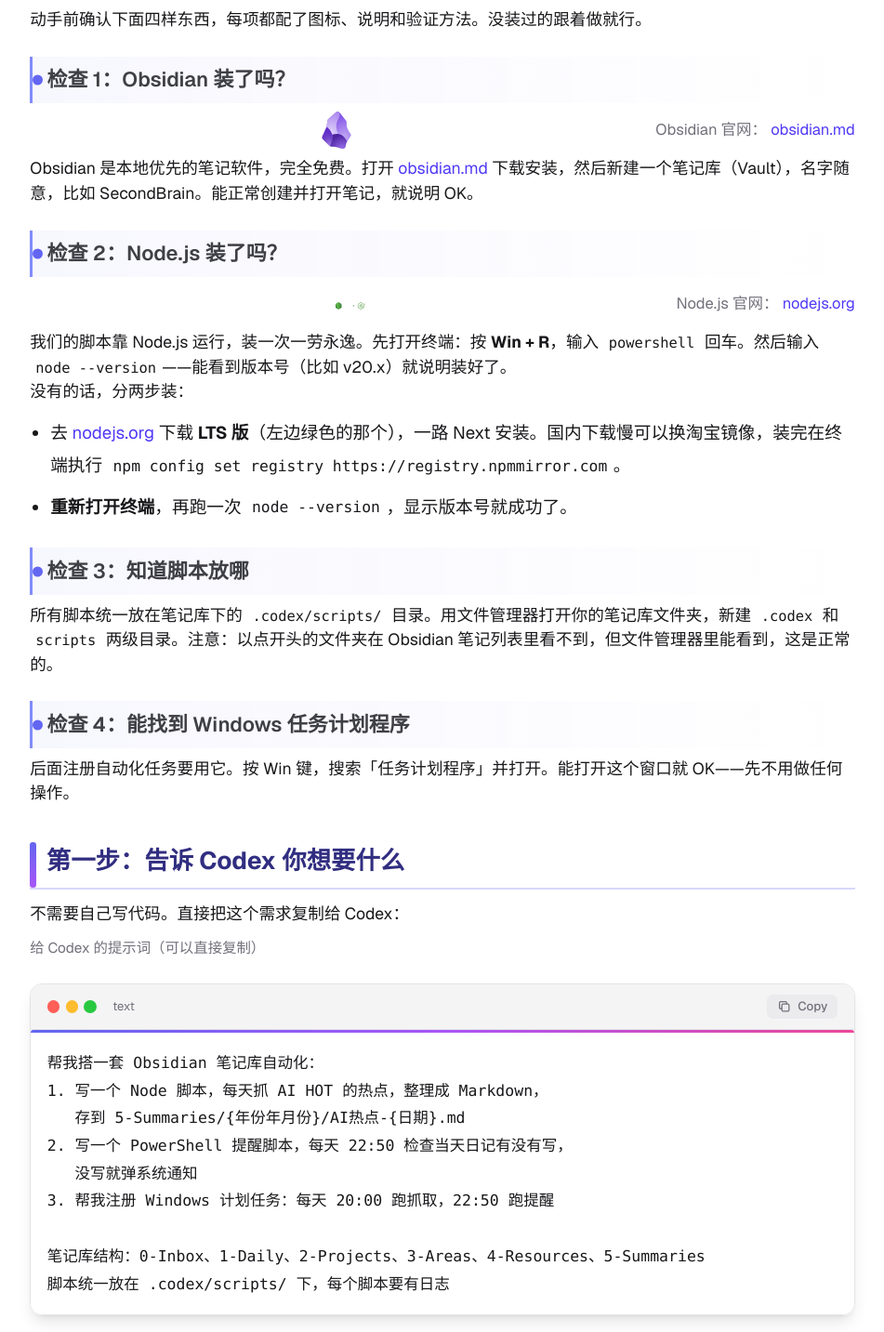
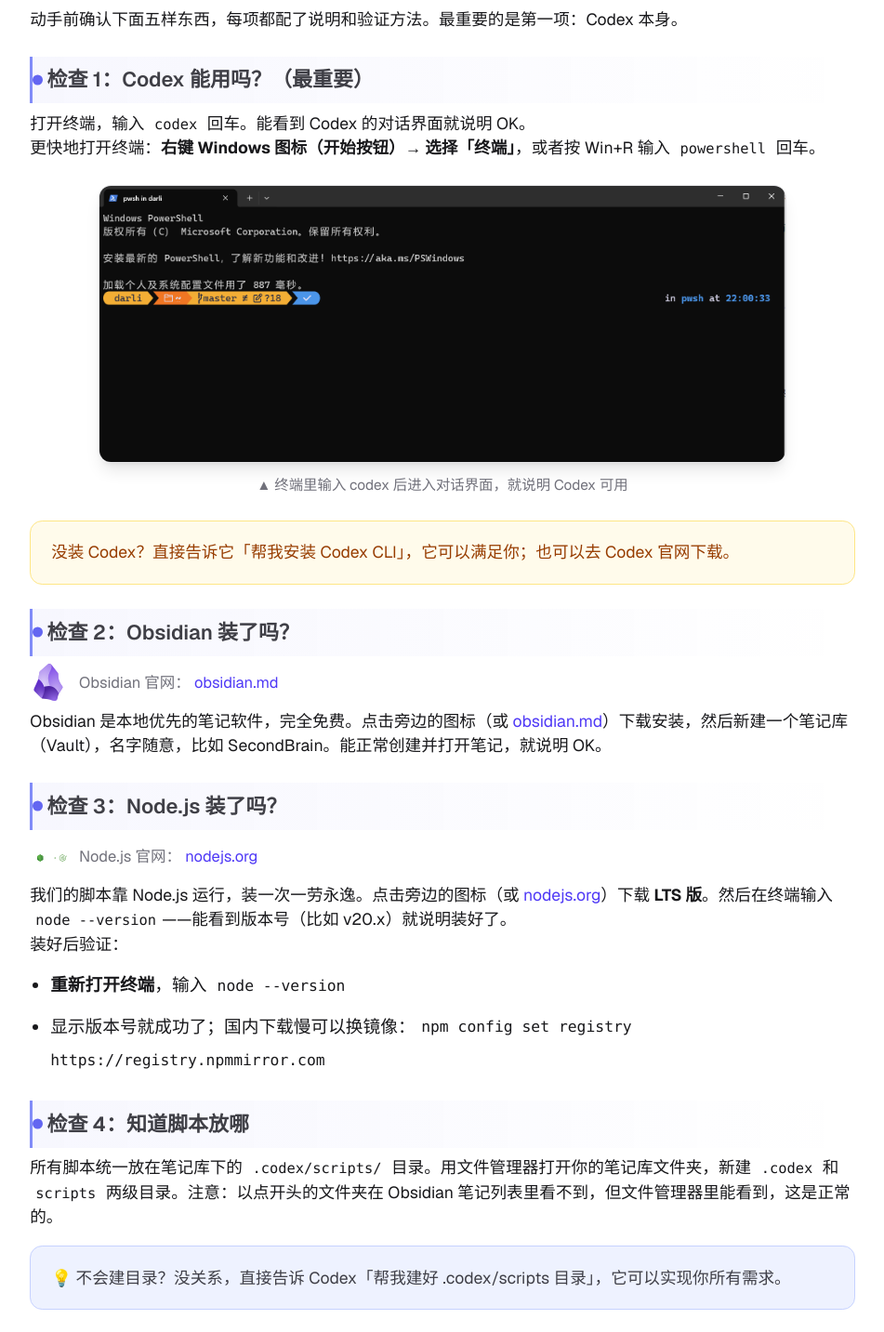
Before and after one commit to Muanyan-mjq/muanyan-portfolio, a Next.js app: page /blog/codex-obsidian-workflow in a window 1280 px wide. Shown: the part 1000-2433 px from the top of the page at 93% size, without its empty margins (284-1235 px from the left). Built offline with nearby package versions, Linux system fonts and the light colour scheme.

Commit message:
Add Codex/terminal checks with screenshots, clickable logos, cross-post links, bigger first cover, new titles

```diff
--- a/src/app/blog/aihot-interest-radar/page.tsx
+++ b/src/app/blog/aihot-interest-radar/page.tsx
@@ -1,6 +1,7 @@
 "use client";
 
 import { useState } from "react";
+import Link from "next/link";
 import { useLang } from "@/components/language-context";
 import { BlogPostLayout } from "@/components/blog-post-layout";
 import { CodeBlock } from "@/components/code-block";
@@ -45,16 +46,20 @@
     intro_p2:
       "这篇教你给热点加一个「兴趣雷达」：抓完后自动扫描关键词，命中你订阅的主题就弹窗提醒，没命中就静默——就像聊天软件的「特别关心」，只有被标记的人才弹提醒。全程不需要你自己写代码，<strong>你告诉 Codex 你想要什么，剩下的它来做。</strong>",
     h2_prep: "准备工作",
-    prep_p1: "动手前确认下面三样东西：",
-    prep_check1: "检查 1：上一篇的抓取脚本跑通了吗？",
-    prep_check1_desc:
-      "兴趣雷达是接在热点抓取后面的，所以先确认热点文件能正常生成。打开 <code>5-Summaries/2026年8月/</code>，能看到当天的 <code>AI热点-日期.md</code> 就 OK。如果还没有，先回上一篇把抓取脚本搭起来——整个「兴趣雷达」是它的下游。",
-    prep_check2: "检查 2：PowerShell 能用吗？",
+    prep_p1: "动手前确认下面四样东西。大部分在上一篇已经讲过——没搭过的，先点链接回上一篇看。",
+    prep_check1: "检查 1：Codex 能用吗？",
+    prep_check1_desc: "和上一篇检查 1 一样：打开终端输入 <code>codex</code>，能进入对话界面就 OK。",
+    prep_check1_link: "Codex 安装与终端教程（上一篇）→",
+    prep_check2: "检查 2：上一篇的抓取脚本跑通了吗？",
     prep_check2_desc:
-      "Windows 自带 PowerShell，不用额外安装。按 <strong>Win + R</strong>，输入 <code>powershell</code> 回车，能输入命令就行。",
-    prep_check3: "检查 3：知道文件放哪",
-    prep_check3_desc:
-      "两个文件会放在 <code>.codex/scripts/</code> 下：<code>notify_aihot_keywords.ps1</code>（弹窗脚本）和 <code>aihot_keywords.json</code>（关键词配置）。不会建目录？和上一篇检查 3 一样：文件管理器里新建 <code>.codex/scripts</code> 两级文件夹。",
+      "兴趣雷达是接在热点抓取后面的，先确认热点文件能正常生成：打开 <code>5-Summaries/2026年8月/</code>，能看到当天的 <code>AI热点-日期.md</code> 就 OK。",
+    prep_check2_link: "没搭好？先看这一篇 →",
+    prep_check3: "检查 3：终端能打开吗？",
+    prep_check3_desc: "本篇的弹窗脚本要用终端运行。更快的方式：<strong>右键 Windows 图标（开始按钮）→ 选择「终端」</strong>，能打开下面这样的窗口就 OK：",
+    prep_check3_caption: "▲ Windows 终端正常打开（Windows Terminal）",
+    prep_check4: "检查 4：知道文件放哪",
+    prep_check4_desc:
+      "两个文件会放在 <code>.codex/scripts/</code> 下：<code>notify_aihot_keywords.ps1</code>（弹窗脚本）和 <code>aihot_keywords.json</code>（关键词配置）。不会建目录？直接告诉 Codex「帮我建好 .codex/scripts 目录」，它可以实现你所有需求。",
     h2_what: "兴趣雷达是什么",
     what_p1:
       "一句话：<strong>给热点抓取加一道过滤器。</strong>抓取完成后自动扫描当天文件里的关键词，命中你订阅的主题就弹一个居中的弹窗（带实时倒计时和「打开笔记」按钮），没命中就安静地写一行日志。",
@@ -120,16 +125,20 @@
     intro_p2:
       "This post shows you how to add an \"Interest Radar\" to that news: after fetching, keywords are scanned automatically; a popup appears only when a topic you subscribe to matches, and stays silent otherwise — like \"close friends\" notifications in a chat app. No coding from scratch — <strong>you tell Codex what you want, and it builds it for you.</strong>",
     h2_prep: "Preparation",
-    prep_p1: "Before we start, confirm these three things:",
-    prep_check1: "Check 1: Is the fetch script from the previous post working?",
-    prep_check1_desc:
-      "The radar hooks onto the news fetch, so first make sure the news file generates. Open <code>5-Summaries/2026年8月/</code> — if today's <code>AI热点-日期.md</code> is there, you're good. If not, go back to the previous post and set up the fetch script — the radar is its downstream.",
-    prep_check2: "Check 2: Is PowerShell available?",
+    prep_p1: "Before we start, confirm these four things. Most were covered in the previous post — if you haven't set them up, follow the links back first.",
+    prep_check1: "Check 1: Is Codex available?",
+    prep_check1_desc: "Same as Check 1 in the previous post: open a terminal, run <code>codex</code>, and reach its conversation interface.",
+    prep_check1_link: "Codex install & terminal guide (previous post) →",
+    prep_check2: "Check 2: Is the fetch script from the previous post working?",
     prep_check2_desc:
-      "Windows ships with PowerShell — no install needed. Press <strong>Win + R</strong>, type <code>powershell</code>, Enter. Being able to type commands is enough.",
-    prep_check3: "Check 3: Know where the files live",
-    prep_check3_desc:
-      "Two files go into <code>.codex/scripts/</code>: <code>notify_aihot_keywords.ps1</code> (the popup script) and <code>aihot_keywords.json</code> (keyword config). Don't know how to create the folder? Same as Check 3 in the previous post: create <code>.codex/scripts</code> in a file manager.",
+      "The radar hooks onto the news fetch, so first confirm the news file generates: open <code>5-Summaries/2026年8月/</code> — if today's <code>AI热点-日期.md</code> is there, you're good.",
+    prep_check2_link: "Not set up yet? Read this post first →",
+    prep_check3: "Check 3: Can you open a terminal?",
+    prep_check3_desc: "This post's popup script runs in a terminal. Faster way: <strong>right-click the Windows icon (Start button) → choose \"Terminal\"</strong> — a window like this means you're good:",
+    prep_check3_caption: "▲ Windows Terminal opens normally (Windows Terminal)",
+    prep_check4: "Check 4: Know where the files live",
+    prep_check4_desc:
+      "Two files go into <code>.codex/scripts/</code>: <code>notify_aihot_keywords.ps1</code> (the popup script) and <code>aihot_keywords.json</code> (keyword config). Don't know how to create folders? Just tell Codex \"create the .codex/scripts folder for me\" — it can handle all your needs.",
     h2_what: "What the Interest Radar Is",
     what_p1:
       "In one sentence: <strong>a filter on top of the news fetch.</strong> After fetching, it scans the day's file for keywords; if a topic you subscribe to matches, it pops a centered window (with a live countdown and an \"Open note\" button); otherwise it quietly writes a log line.",
@@ -256,10 +265,39 @@
       <p>{t("prep_p1")}</p>
       <h3>{t("prep_check1")}</h3>
       <p dangerouslySetInnerHTML={{ __html: t("prep_check1_desc") }} />
+      <Link
+        href="/blog/codex-obsidian-workflow"
+        className="group inline-flex items-center gap-2 mt-3 px-4 py-2.5 rounded-xl border border-zinc-200 dark:border-zinc-800 hover:border-indigo-500/50 transition-all duration-300 hover:shadow-md bg-zinc-50 dark:bg-zinc-900/50"
+      >
+        <span className="text-indigo-600 dark:text-indigo-400 font-semibold text-sm group-hover:underline">{t("prep_check1_link")}</span>
+        <svg className="w-4 h-4 text-zinc-400 group-hover:text-indigo-500 transition-colors" fill="none" viewBox="0 0 24 24" stroke="currentColor">
+          <path strokeLinecap="round" strokeLinejoin="round" strokeWidth={2} d="M9 5l7 7-7 7" />
+        </svg>
+      </Link>
+
       <h3 className="mt-8">{t("prep_check2")}</h3>
       <p dangerouslySetInnerHTML={{ __html: t("prep_check2_desc") }} />
+      <Link
+        href="/blog/codex-obsidian-workflow"
+        className="group inline-flex items-center gap-2 mt-3 px-4 py-2.5 rounded-xl border border-zinc-200 dark:border-zinc-800 hover:border-indigo-500/50 transition-all duration-300 hover:shadow-md bg-zinc-50 dark:bg-zinc-900/50"
+      >
+        <span className="text-indigo-600 dark:text-indigo-400 font-semibold text-sm group-hover:underline">{t("prep_check2_link")}</span>
+        <svg className="w-4 h-4 text-zinc-400 group-hover:text-indigo-500 transition-colors" fill="none" viewBox="0 0 24 24" stroke="currentColor">
+          <path strokeLinecap="round" strokeLinejoin="round" strokeWidth={2} d="M9 5l7 7-7 7" />
+        </svg>
+      </Link>
+
       <h3 className="mt-8">{t("prep_check3")}</h3>
       <p dangerouslySetInnerHTML={{ __html: t("prep_check3_desc") }} />
+      <figure className="my-6">
+        <div className="rounded-xl overflow-hidden border border-zinc-200 dark:border-zinc-700 shadow-lg max-w-2xl mx-auto">
+          <img src={`${BASE_PATH}/blog-images/terminal.png`} alt="Windows Terminal open" className="w-full" />
+        </div>
+        <figcaption className="text-center text-sm text-zinc-500 dark:text-zinc-400 mt-3">{t("prep_check3_caption")}</figcaption>
+      </figure>
+
+      <h3 className="mt-8">{t("prep_check4")}</h3>
+      <p dangerouslySetInnerHTML={{ __html: t("prep_check4_desc") }} />
 
       <h2 id="what">{t("h2_what")}</h2>
       <p dangerouslySetInnerHTML={{ __html: t("what_p1") }} />
--- a/src/app/blog/codex-obsidian-workflow/page.tsx
+++ b/src/app/blog/codex-obsidian-workflow/page.tsx
@@ -46,21 +46,27 @@
     intro_p2:
       "这篇教你用 Codex 把这套「整理」本身自动化：每天 20:00 热点自动归档、22:50 提醒写日记、按月自动整理。全程不需要你自己写代码——<strong>你只需要告诉 Codex 你想要什么，剩下的它来做。</strong>",
     h2_prep: "准备工作",
-    prep_p1: "动手前确认下面四样东西，每项都配了图标、说明和验证方法。没装过的跟着做就行。",
-    prep_check1: "检查 1：Obsidian 装了吗？",
-    prep_check1_desc:
-      "Obsidian 是本地优先的笔记软件，完全免费。打开 <a href='https://obsidian.md/' target='_blank' class='text-indigo-600 dark:text-indigo-400 hover:underline'>obsidian.md</a> 下载安装，然后新建一个笔记库（Vault），名字随意，比如 SecondBrain。能正常创建并打开笔记，就说明 OK。",
-    prep_check2: "检查 2：Node.js 装了吗？",
+    prep_p1: "动手前确认下面五样东西，每项都配了说明和验证方法。最重要的是第一项：Codex 本身。",
+    prep_check1: "检查 1：Codex 能用吗？（最重要）",
+    prep_check1_desc: "打开终端，输入 <code>codex</code> 回车。能看到 Codex 的对话界面就说明 OK。",
+    prep_check1_fast: "更快地打开终端：<strong>右键 Windows 图标（开始按钮）→ 选择「终端」</strong>，或者按 Win+R 输入 <code>powershell</code> 回车。",
+    prep_check1_caption: "▲ 终端里输入 codex 后进入对话界面，就说明 Codex 可用",
+    prep_check1_no: "没装 Codex？直接告诉它「帮我安装 Codex CLI」，它可以满足你；也可以去 Codex 官网下载。",
+    prep_check2: "检查 2：Obsidian 装了吗？",
     prep_check2_desc:
-      "我们的脚本靠 Node.js 运行，装一次一劳永逸。先打开终端：按 <strong>Win + R</strong>，输入 <code>powershell</code> 回车。然后输入 <code>node --version</code>——能看到版本号（比如 v20.x）就说明装好了。",
-    prep_check2_step: "没有的话，分两步装：",
-    prep_check2_s1: "去 <a href='https://nodejs.org/' target='_blank' class='text-indigo-600 dark:text-indigo-400 hover:underline'>nodejs.org</a> 下载 <strong>LTS 版</strong>（左边绿色的那个），一路 Next 安装。国内下载慢可以换淘宝镜像，装完在终端执行 <code>npm config set registry https://registry.npmmirror.com</code>。",
-    prep_check2_s2: "<strong>重新打开终端</strong>，再跑一次 <code>node --version</code>，显示版本号就成功了。",
-    prep_check3: "检查 3：知道脚本放哪",
+      "Obsidian 是本地优先的笔记软件，完全免费。点击旁边的图标（或 <a href='https://obsidian.md/' target='_blank' class='text-indigo-600 dark:text-indigo-400 hover:underline'>obsidian.md</a>）下载安装，然后新建一个笔记库（Vault），名字随意，比如 SecondBrain。能正常创建并打开笔记，就说明 OK。",
+    prep_check3: "检查 3：Node.js 装了吗？",
     prep_check3_desc:
+      "我们的脚本靠 Node.js 运行，装一次一劳永逸。点击旁边的图标（或 <a href='https://nodejs.org/' target='_blank' class='text-indigo-600 dark:text-indigo-400 hover:underline'>nodejs.org</a>）下载 <strong>LTS 版</strong>。然后在终端输入 <code>node --version</code>——能看到版本号（比如 v20.x）就说明装好了。",
+    prep_check3_step: "装好后验证：",
+    prep_check3_s1: "<strong>重新打开终端</strong>，输入 <code>node --version</code>",
+    prep_check3_s2: "显示版本号就成功了；国内下载慢可以换镜像：<code>npm config set registry https://registry.npmmirror.com</code>",
+    prep_check4: "检查 4：知道脚本放哪",
+    prep_check4_desc:
       "所有脚本统一放在笔记库下的 <code>.codex/scripts/</code> 目录。用文件管理器打开你的笔记库文件夹，新建 <code>.codex</code> 和 <code>scripts</code> 两级目录。注意：以点开头的文件夹在 Obsidian 笔记列表里看不到，但文件管理器里能看到，这是正常的。",
-    prep_check4: "检查 4：能找到 Windows 任务计划程序",
-    prep_check4_desc:
+    prep_check4_tip: "💡 不会建目录？没关系，直接告诉 Codex「帮我建好 .codex/scripts 目录」，它可以实现你所有需求。",
+    prep_check5: "检查 5：能找到 Windows 任务计划程序",
+    prep_check5_desc:
       "后面注册自动化任务要用它。按 Win 键，搜索「任务计划程序」并打开。能打开这个窗口就 OK——先不用做任何操作。",
     h2_tell: "第一步：告诉 Codex 你想要什么",
     tell_p1: "不需要自己写代码。直接把这个需求复制给 Codex：",
@@ -148,21 +154,27 @@
     intro_p2:
       "This post shows you how to automate that \"organizing\" itself with Codex: news auto-archived at 8pm, diary reminders at 10:50pm, automatic monthly filing. No coding from scratch — <strong>you tell Codex what you want, and it builds it for you.</strong>",
     h2_prep: "Preparation",
-    prep_p1: "Before we start, confirm these four things. Each has an icon, instructions, and a way to verify.",
-    prep_check1: "Check 1: Is Obsidian installed?",
-    prep_check1_desc:
-      "Obsidian is a local-first note app, completely free. Open <a href='https://obsidian.md/' target='_blank' class='text-indigo-600 dark:text-indigo-400 hover:underline'>obsidian.md</a>, download and install it, then create a vault — any name, e.g., SecondBrain. If you can create and open notes, you're good.",
-    prep_check2: "Check 2: Is Node.js installed?",
+    prep_p1: "Before we start, confirm these five things. Each has instructions and a way to verify. The most important one is the first: Codex itself.",
+    prep_check1: "Check 1: Is Codex available? (Most Important)",
+    prep_check1_desc: "Open a terminal and run <code>codex</code>. If you land in Codex's conversation interface, you're good.",
+    prep_check1_fast: "Faster way to open a terminal: <strong>right-click the Windows icon (Start button) → choose \"Terminal\"</strong>, or press Win+R and type <code>powershell</code>.",
+    prep_check1_caption: "▲ Run codex in the terminal and reach its conversation interface — Codex is ready",
+    prep_check1_no: "Codex not installed? Just tell it \"help me install Codex CLI\" — it can; or download it from the official site.",
+    prep_check2: "Check 2: Is Obsidian installed?",
     prep_check2_desc:
-      "Our scripts run on Node.js — install once, done. First open a terminal: press <strong>Win + R</strong>, type <code>powershell</code>, Enter. Then run <code>node --version</code> — seeing a version (e.g., v20.x) means it's installed.",
-    prep_check2_step: "Not installed? Two steps:",
-    prep_check2_s1: "Download the <strong>LTS version</strong> (the green one on the left) from <a href='https://nodejs.org/' target='_blank' class='text-indigo-600 dark:text-indigo-400 hover:underline'>nodejs.org</a> and click Next all the way through. If downloads are slow, set the mirror with <code>npm config set registry https://registry.npmmirror.com</code>.",
-    prep_check2_s2: "<strong>Reopen the terminal</strong> and run <code>node --version</code> again — a version number means success.",
-    prep_check3: "Check 3: Know where the scripts live",
+      "Obsidian is a local-first note app, completely free. Click the icon next to this text (or <a href='https://obsidian.md/' target='_blank' class='text-indigo-600 dark:text-indigo-400 hover:underline'>obsidian.md</a>) to download and install it, then create a vault — any name, e.g., SecondBrain. If you can create and open notes, you're good.",
+    prep_check3: "Check 3: Is Node.js installed?",
     prep_check3_desc:
+      "Our scripts run on Node.js — install once, done. Click the icon next to this text (or <a href='https://nodejs.org/' target='_blank' class='text-indigo-600 dark:text-indigo-400 hover:underline'>nodejs.org</a>) to download the <strong>LTS version</strong>. Then run <code>node --version</code> in the terminal — seeing a version (e.g., v20.x) means it's installed.",
+    prep_check3_step: "Verify after installing:",
+    prep_check3_s1: "<strong>Reopen the terminal</strong> and run <code>node --version</code>",
+    prep_check3_s2: "A version number means success; if downloads are slow, set the mirror with <code>npm config set registry https://registry.npmmirror.com</code>",
+    prep_check4: "Check 4: Know where the scripts live",
+    prep_check4_desc:
       "All scripts go into <code>.codex/scripts/</code> inside your vault. Open the vault folder in a file manager and create the <code>.codex</code> and <code>scripts</code> folders. Note: dot-folders don't appear in Obsidian's note list, but they do in the file manager — that's normal.",
-    prep_check4: "Check 4: Can you find Task Scheduler?",
-    prep_check4_desc:
+    prep_check4_tip: "💡 Don't know how to create folders? Just tell Codex \"create the .codex/scripts folder for me\" — it can handle all your needs.",
+    prep_check5: "Check 5: Can you find Task Scheduler?",
+    prep_check5_desc:
       "We'll use it to register the automation tasks. Press the Win key, search \"Task Scheduler,\" and open it. Being able to open the window is enough — don't touch anything yet.",
     h2_tell: "Step 1: Tell Codex What You Want",
     tell_p1: "No need to write code yourself. Just paste this request to Codex:",
@@ -337,29 +349,41 @@
       <p>{t("prep_p1")}</p>
 
       <h3>{t("prep_check1")}</h3>
-      <p className="flex items-center gap-3 my-2">
-        <img src={`${BASE_PATH}/blog-images/obsidian-logo.svg`} alt="Obsidian logo" className="w-9 h-9" />
-        <span className="text-[15px] text-zinc-500 dark:text-zinc-400">{lang === "zh" ? "Obsidian 官网：" : "Official site:"} <a href="https://obsidian.md/" target="_blank" className="text-indigo-600 dark:text-indigo-400 hover:underline">obsidian.md</a></span>
-      </p>
       <p dangerouslySetInnerHTML={{ __html: t("prep_check1_desc") }} />
+      <p dangerouslySetInnerHTML={{ __html: t("prep_check1_fast") }} />
+      <figure className="my-6">
+        <div className="rounded-xl overflow-hidden border border-zinc-200 dark:border-zinc-700 shadow-lg max-w-2xl mx-auto">
+          <img src={`${BASE_PATH}/blog-images/terminal.png`} alt="Terminal running codex" className="w-full" />
+        </div>
+        <figcaption className="text-center text-sm text-zinc-500 dark:text-zinc-400 mt-3">{t("prep_check1_caption")}</figcaption>
+      </figure>
+      <div className="mt-4 px-5 py-4 bg-amber-50 dark:bg-amber-950/20 border border-amber-200 dark:border-amber-800/30 rounded-xl text-[16px] leading-[1.8] text-amber-800 dark:text-amber-200" dangerouslySetInnerHTML={{ __html: t("prep_check1_no") }} />
 
       <h3 className="mt-8">{t("prep_check2")}</h3>
       <p className="flex items-center gap-3 my-2">
-        <img src={`${BASE_PATH}/blog-images/nodejs-logo.svg`} alt="Node.js logo" className="w-9 h-9" />
+        <a href="https://obsidian.md/" target="_blank" rel="noopener noreferrer" title="Obsidian 官网"><img src={`${BASE_PATH}/blog-images/obsidian-logo.svg`} alt="Obsidian logo" className="w-9 h-9" /></a>
+        <span className="text-[15px] text-zinc-500 dark:text-zinc-400">{lang === "zh" ? "Obsidian 官网：" : "Official site:"} <a href="https://obsidian.md/" target="_blank" className="text-indigo-600 dark:text-indigo-400 hover:underline">obsidian.md</a></span>
+      </p>
+      <p dangerouslySetInnerHTML={{ __html: t("prep_check2_desc") }} />
+
+      <h3 className="mt-8">{t("prep_check3")}</h3>
+      <p className="flex items-center gap-3 my-2">
+        <a href="https://nodejs.org/" target="_blank" rel="noopener noreferrer" title="Node.js 官网"><img src={`${BASE_PATH}/blog-images/nodejs-logo.svg`} alt="Node.js logo" className="w-9 h-9" /></a>
         <span className="text-[15px] text-zinc-500 dark:text-zinc-400">{lang === "zh" ? "Node.js 官网：" : "Official site:"} <a href="https://nodejs.org/" target="_blank" className="text-indigo-600 dark:text-indigo-400 hover:underline">nodejs.org</a></span>
       </p>
-      <p dangerouslySetInnerHTML={{ __html: t("prep_check2_desc") }} />
-      <p>{t("prep_check2_step")}</p>
+      <p dangerouslySetInnerHTML={{ __html: t("prep_check3_desc") }} />
+      <p>{t("prep_check3_step")}</p>
       <ul className="list-disc pl-5 my-3 space-y-2 text-[17px] leading-[1.9]">
-        <li dangerouslySetInnerHTML={{ __html: t("prep_check2_s1") }} />
-        <li dangerouslySetInnerHTML={{ __html: t("prep_check2_s2") }} />
+        <li dangerouslySetInnerHTML={{ __html: t("prep_check3_s1") }} />
+        <li dangerouslySetInnerHTML={{ __html: t("prep_check3_s2") }} />
       </ul>
-
-      <h3 className="mt-8">{t("prep_check3")}</h3>
-      <p dangerouslySetInnerHTML={{ __html: t("prep_check3_desc") }} />
 
       <h3 className="mt-8">{t("prep_check4")}</h3>
       <p dangerouslySetInnerHTML={{ __html: t("prep_check4_desc") }} />
+      <div className="mt-4 px-5 py-4 bg-indigo-50 dark:bg-indigo-950/20 border border-indigo-200 dark:border-indigo-800/30 rounded-xl text-[16px] leading-[1.8] text-zinc-700 dark:text-zinc-300" dangerouslySetInnerHTML={{ __html: t("prep_check4_tip") }} />
+
+      <h3 className="mt-8">{t("prep_check5")}</h3>
+      <p dangerouslySetInnerHTML={{ __html: t("prep_check5_desc") }} />
 
       <h2 id="tell">{t("h2_tell")}</h2>
       <p>{t("tell_p1")}</p>
--- a/src/app/blog/page.tsx
+++ b/src/app/blog/page.tsx
@@ -221,6 +221,7 @@
   const cat = categories[post.category];
   // 封面图片使用大尺寸的 slug 白名单
   const isLargeCover = post.slug === "claude-code-statusline" || post.slug === "claude-code-mcp-setup" || post.slug === "hermes-agent-qq-wechat" || post.slug === "agi-era-thoughts" || post.slug === "codex-obsidian-workflow" || post.slug === "aihot-interest-radar";
+  const coverSize = post.slug === "codex-obsidian-workflow" ? "w-56 h-56" : isLargeCover ? "w-48 h-48" : "w-28 h-28";
 
   return (
     <Link href={`/blog/${post.slug}`} className="group block h-full">
@@ -228,7 +229,7 @@
         {/* Cover image */}
         <div className={`w-full h-40 bg-gradient-to-br ${post.cover.gradient} flex items-center justify-center relative overflow-hidden`}>
           {post.cover.image ? (
-            <img src={`${BASE_PATH}${post.cover.image}`} alt="" className={`relative z-10 object-contain group-hover:scale-110 transition-transform duration-500 rounded-xl ${isLargeCover ? "w-48 h-48" : "w-28 h-28"}`} />
+            <img src={`${BASE_PATH}${post.cover.image}`} alt="" className={`relative z-10 object-contain group-hover:scale-110 transition-transform duration-500 rounded-xl ${coverSize}`} />
           ) : (
             <span className="text-6xl opacity-80 group-hover:scale-110 transition-transform duration-500 select-none">
               {post.cover.icon}
```
Also changed, not shown: src/lib/blog-data.ts (+8 -8 lines), public/blog-images/terminal.png (added).
